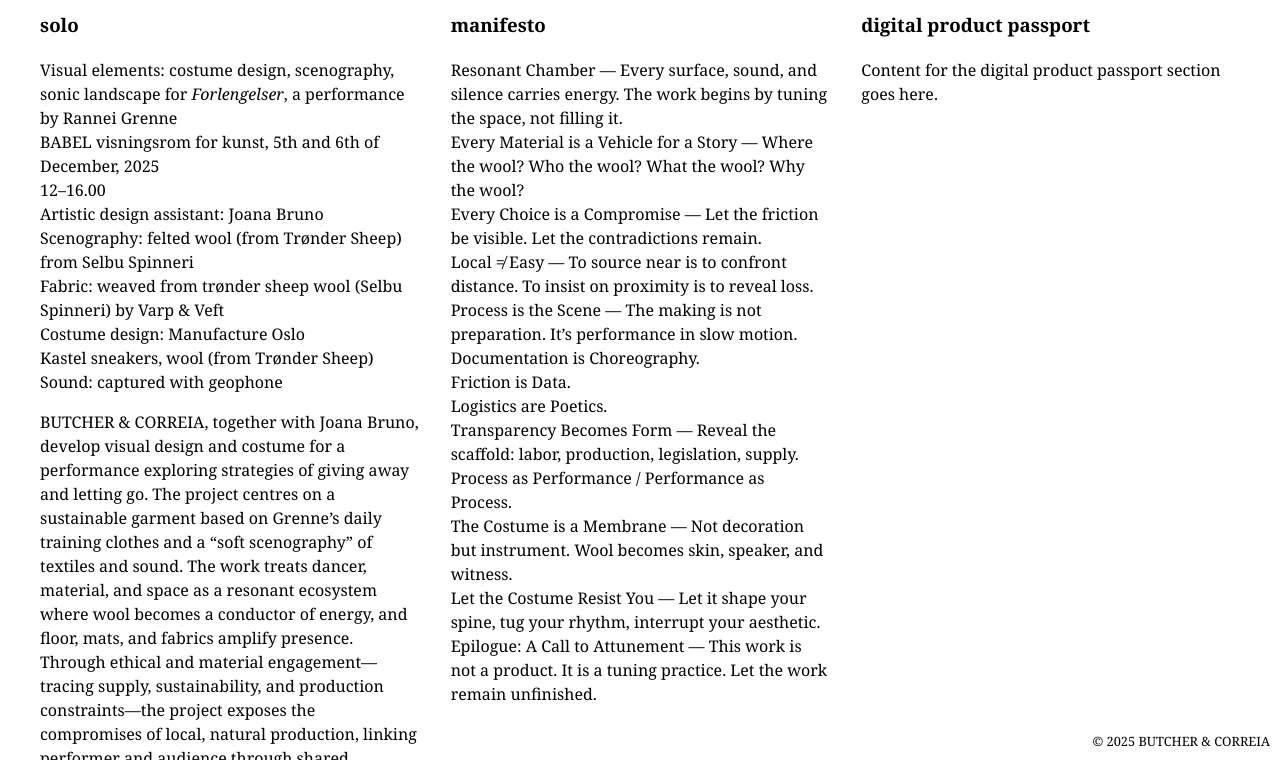
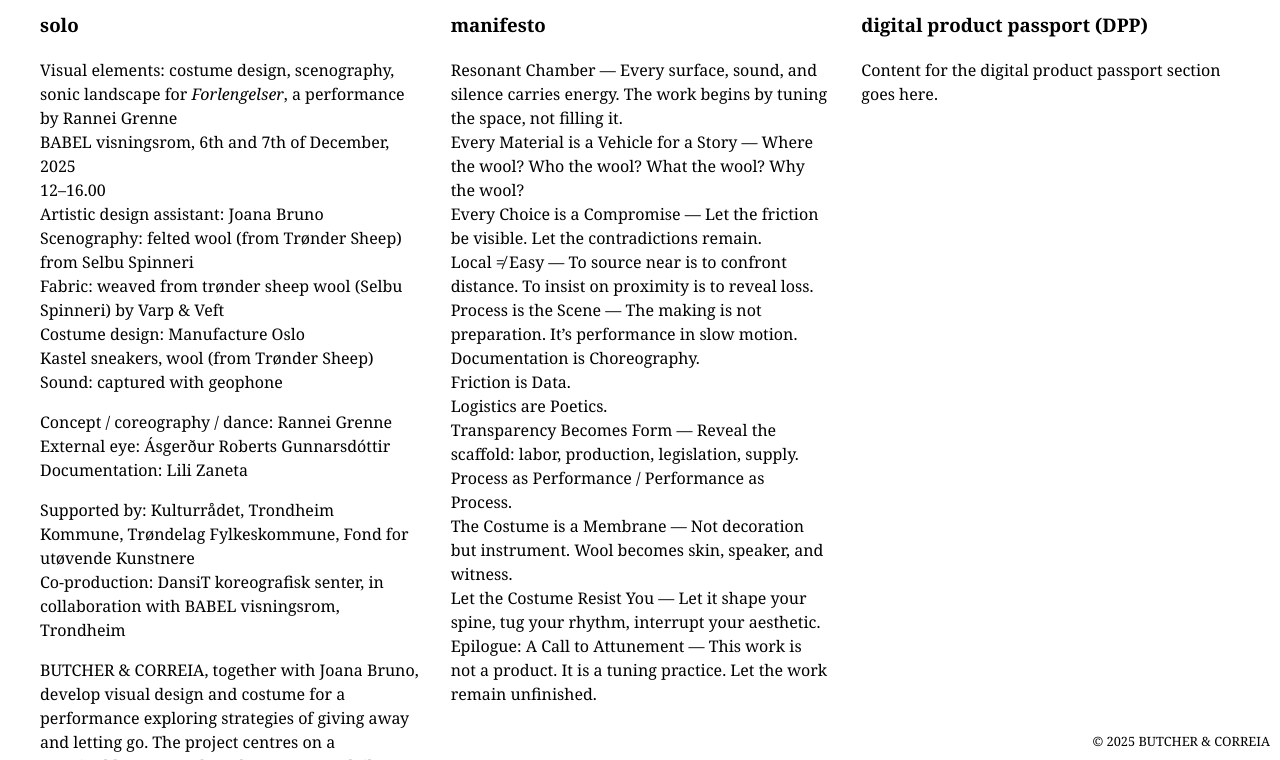
Before and after one commit to ButcherCorreia/butchercorreia, a plain HTML site: page solo/index.html in a window 1280 px wide. Shown: the part 40-800 px from the top of the page. Drawn offline with Linux system fonts and the light colour scheme.

Commit message:
Update event dates and add contributors in index.html

```diff
--- a/solo/index.html
+++ b/solo/index.html
@@ -36,14 +36,22 @@
     <div class="column">
       <h3>solo</h3>
       <p>Visual elements: costume design, scenography, sonic landscape for <i>Forlengelser</i>, a performance by Rannei Grenne<br>
-      BABEL visningsrom for kunst, 5th and 6th of December, 2025<br>
+      BABEL visningsrom, 6th and 7th of December, 2025<br>
       12–16.00<br>
+
       Artistic design assistant: Joana Bruno<br>
       Scenography: felted wool (from Trønder Sheep) from Selbu Spinneri<br>
       Fabric: weaved from trønder sheep wool (Selbu Spinneri) by Varp &amp; Veft<br>
       Costume design: Manufacture Oslo<br>
       Kastel sneakers, wool (from Trønder Sheep)<br>
       Sound: captured with geophone</p>
+
+      <p>Concept / coreography / dance: Rannei Grenne<br>
+      External eye: Ásgerður Roberts Gunnarsdóttir<br>
+      Documentation: Lili Zaneta<br></p>
+
+      <p>Supported by: Kulturrådet, Trondheim Kommune, Trøndelag Fylkeskommune, Fond for utøvende Kunstnere<br>
+      Co-production: DansiT koreografisk senter, in collaboration with BABEL visningsrom, Trondheim<br></p>
 
       <p>BUTCHER &amp; CORREIA, together with Joana Bruno, develop visual design and costume for a performance exploring strategies of giving away and letting go. The project centres on a sustainable garment based on Grenne’s daily training clothes and a “soft scenography” of textiles and sound. The work treats dancer, material, and space as a resonant ecosystem where wool becomes a conductor of energy, and floor, mats, and fabrics amplify presence. Through ethical and material engagement—tracing supply, sustainability, and production constraints—the project exposes the compromises of local, natural production, linking performer and audience through shared frequency, attention, and tactility.</p>
     </div>
@@ -66,7 +74,7 @@
     </div>
 
     <div class="column">
-      <h3>digital product passport</h3>
+      <h3>digital product passport (DPP)</h3>
       <p>Content for the digital product passport section goes here.</p>
     </div>
   </div>
```
